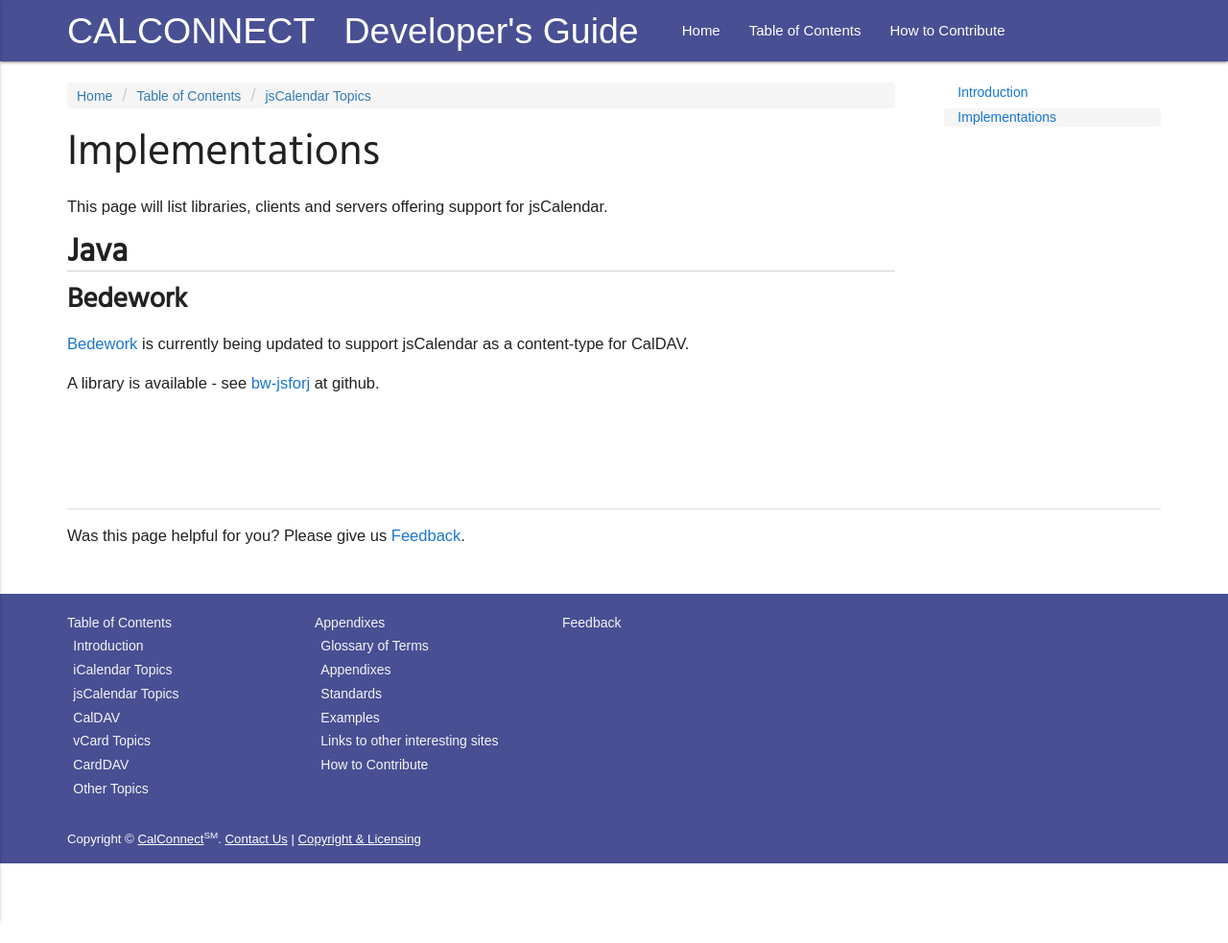
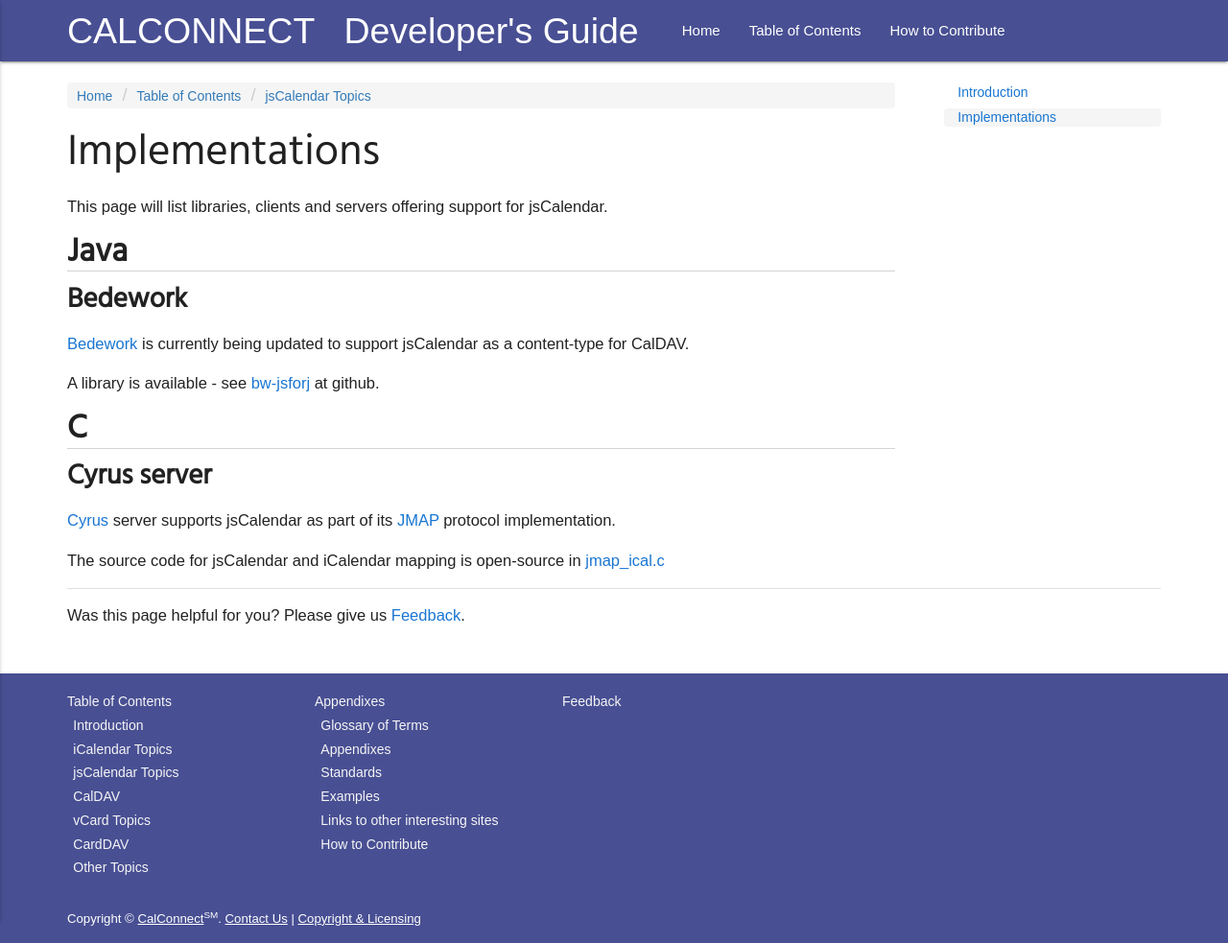
Before and after one commit to CalConnect/DEVGUIDE, a Jekyll site: the page built from _pages/jsCalendar-Topics/implementations.md, in a window 1280 px wide. Shown: the whole page at 96% size. Built offline with Jekyll 4.4.1, drawn with Linux system fonts in a browser that asks for light colours; some web fonts are replaced; before the commit the page ends 900 px from its top, so only the background shows below that.

Commit message:
Add Cyrus server to jsCalendar implementations page

```diff
--- a/_pages/jsCalendar-Topics/implementations.md
+++ b/_pages/jsCalendar-Topics/implementations.md
@@ -19,3 +19,13 @@ This page will list libraries, clients and servers offering support for jsCalend
 support jsCalendar as a content-type for CalDAV.
 
 A library is available - see [bw-jsforj](https://github.com/Bedework/bw-jsforj) at github.
+
+## C
+
+### Cyrus server
+
+[Cyrus](https://www.cyrusimap.org/) server supports jsCalendar as part
+of its [JMAP](https://jmap.io/) protocol implementation.
+
+The source code for jsCalendar and iCalendar mapping is open-source
+in [jmap\_ical.c](https://github.com/cyrusimap/cyrus-imapd/blob/master/imap/jmap_ical.c)
```
